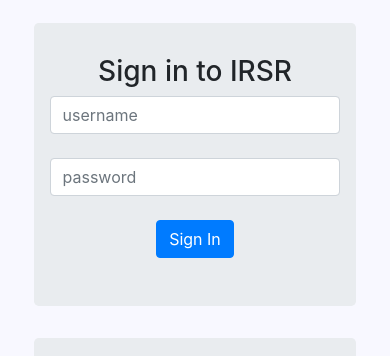
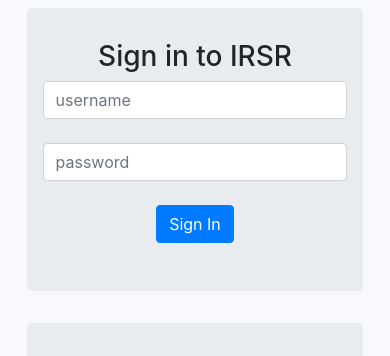
Before and after one commit to build-week-int-rural-sch-report/Front-End, a React (Create React App) app in the folder int_rural_sch_repo_app/: page /login in a window 390 px wide. Shown: the top 356 px of the page. Built offline with nearby package versions, Linux system fonts and the light colour scheme; no server answers.

Commit message:
css correction for netlify deployment

```diff
--- a/int_rural_sch_repo_app/src/App.css
+++ b/int_rural_sch_repo_app/src/App.css
@@ -6,7 +6,7 @@
 
 .Onboarding {
   background-color: ghostwhite;
-  padding: 4%;
+  padding: 2%;
 }
 
 .Login {
@@ -140,7 +140,7 @@
 
 .Login {
   width : 90%;
-  margin:2% auto;
+  margin:0 auto;
   text-align: center
 }
 
```
